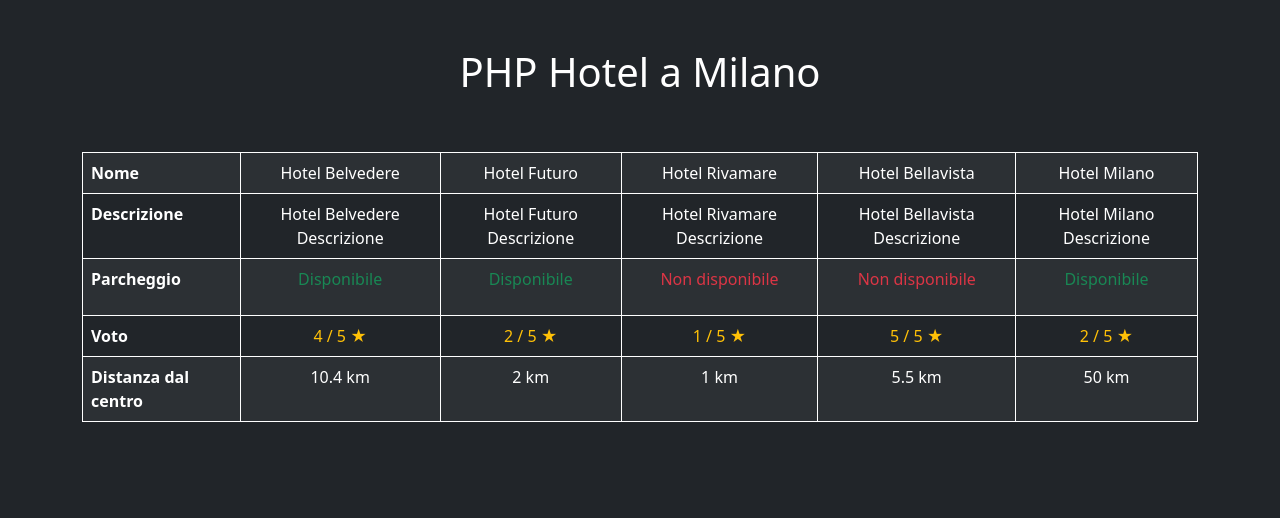
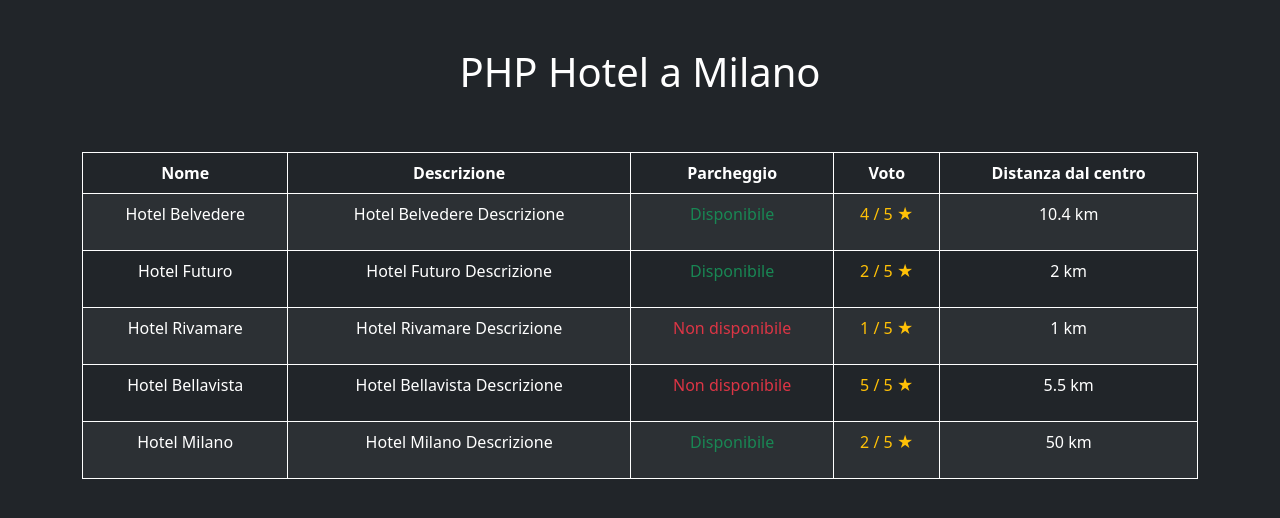
Before and after one commit to cioby09/php-hotel, a PHP site: page / in a window 1280 px wide. Shown: the top 518 px of the page. Run offline with PHP 8.4, Linux system fonts and the light colour scheme.

Commit message:
Rearranged layout

```diff
--- a/index.php
+++ b/index.php
@@ -54,46 +54,34 @@ $hotels = [
 </head>
 
 <body class="bg-dark">
-    <div class="container mt-5 d-flex flex-wrap align-items-center justify-content-center">
-        <h1 class="text-center text-white">PHP Hotel a Milano</h1>
+    <div class="container text-center mt-5 d-flex flex-wrap align-items-center justify-content-center">
+        <h1 class="text-white">PHP Hotel a Milano</h1>
         <table class="table table-bordered border-white table-striped table-dark mt-5">
+            <thead>
+                <tr>
+                    <th scope="col">Nome</th>
+                    <th scope="col">Descrizione</th>
+                    <th scope="col">Parcheggio</th>
+                    <th scope="col">Voto</th>
+                    <th scope="col">Distanza dal centro</th>
+                </tr>
+            </thead>
             <tbody>
-                <tr>
-                    <th>Nome</th>
-                    <?php foreach ($hotels as $hotel) { ?>
-                        <td class="text-center"><?php echo $hotel["name"]; ?></td>
-                    <?php } ?>
-                </tr>
-                <tr>
-                    <th>Descrizione</th>
-                    <?php foreach ($hotels as $hotel) { ?>
-                        <td class="text-center"><?php echo $hotel["description"]; ?></td>
-                    <?php } ?>
-                </tr>
-                <tr>
-                    <th>Parcheggio</th>
-                    <?php foreach ($hotels as $hotel) { ?>
-                        <td class="text-center">
+                <?php foreach ($hotels as $hotel) { ?>
+                    <tr>
+                        <td><?php echo $hotel["name"]; ?></td>
+                        <td><?php echo $hotel["description"]; ?></td>
+                        <td>
                             <?php if ($hotel["parking"] == true) { ?>
                                 <p class="text-success">Disponibile</p>
                             <?php } else { ?>
                                 <p class="text-danger">Non disponibile</p>
                             <?php } ?>
                         </td>
-                    <?php } ?>
-                </tr>
-                <tr>
-                    <th>Voto</th>
-                    <?php foreach ($hotels as $hotel) { ?>
-                        <td class="text-center text-warning"><?php echo $hotel["vote"]; ?> / 5 &#9733;</td>
-                    <?php } ?>
-                </tr>
-                <tr>
-                    <th>Distanza dal centro</th>
-                    <?php foreach ($hotels as $hotel) { ?>
-                        <td class="text-center"><?php echo $hotel["distance_to_center"]; ?> km</td>
-                    <?php } ?>
-                </tr>
+                        <td class="text-warning"><?php echo $hotel["vote"]; ?> / 5 &#9733;</td>
+                        <td><?php echo $hotel["distance_to_center"]; ?> km</td>
+                    </tr>
+                <?php } ?>
             </tbody>
         </table>
     </div>
```
